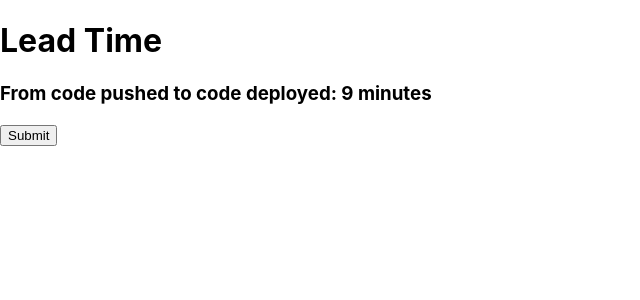
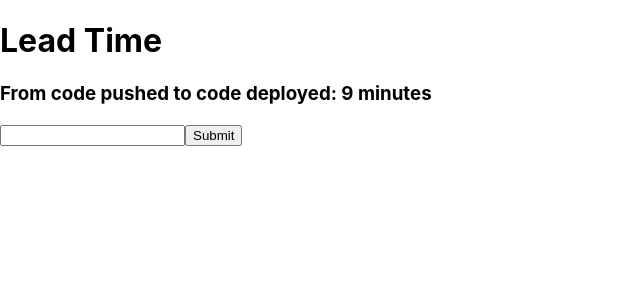
Before and after one commit to tmusibon/squad6-react-metrics-dev, a React (Create React App) app: page / in a window 1280 px wide. Shown: the top 300 px of the page, without its empty margins (0-640 px from the left). Built offline with nearby package versions, Linux system fonts and the light colour scheme.

Commit message:
added leadTimeInput

```diff
--- a/src/App.js
+++ b/src/App.js
@@ -6,6 +6,7 @@ function App() {
     <>
       <h1>Lead Time</h1>
       <h3>From code pushed to code deployed: 9 minutes</h3>
+      <input type="Text" id="leadTime"/>
       <button id="leadTimeSubmit">Submit</button>
     </>
   );
```
Also changed, not shown: 1 other file (tests, documents, lock files or other folders).
